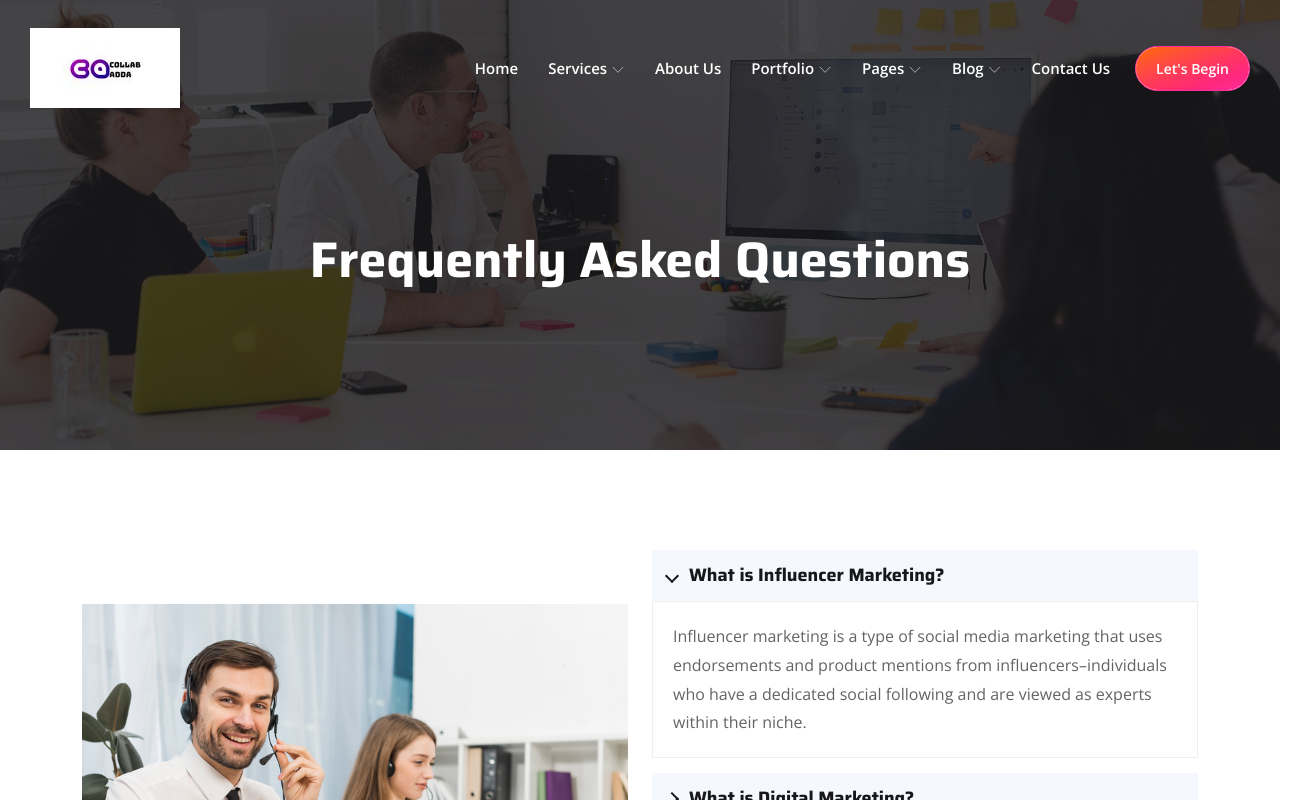
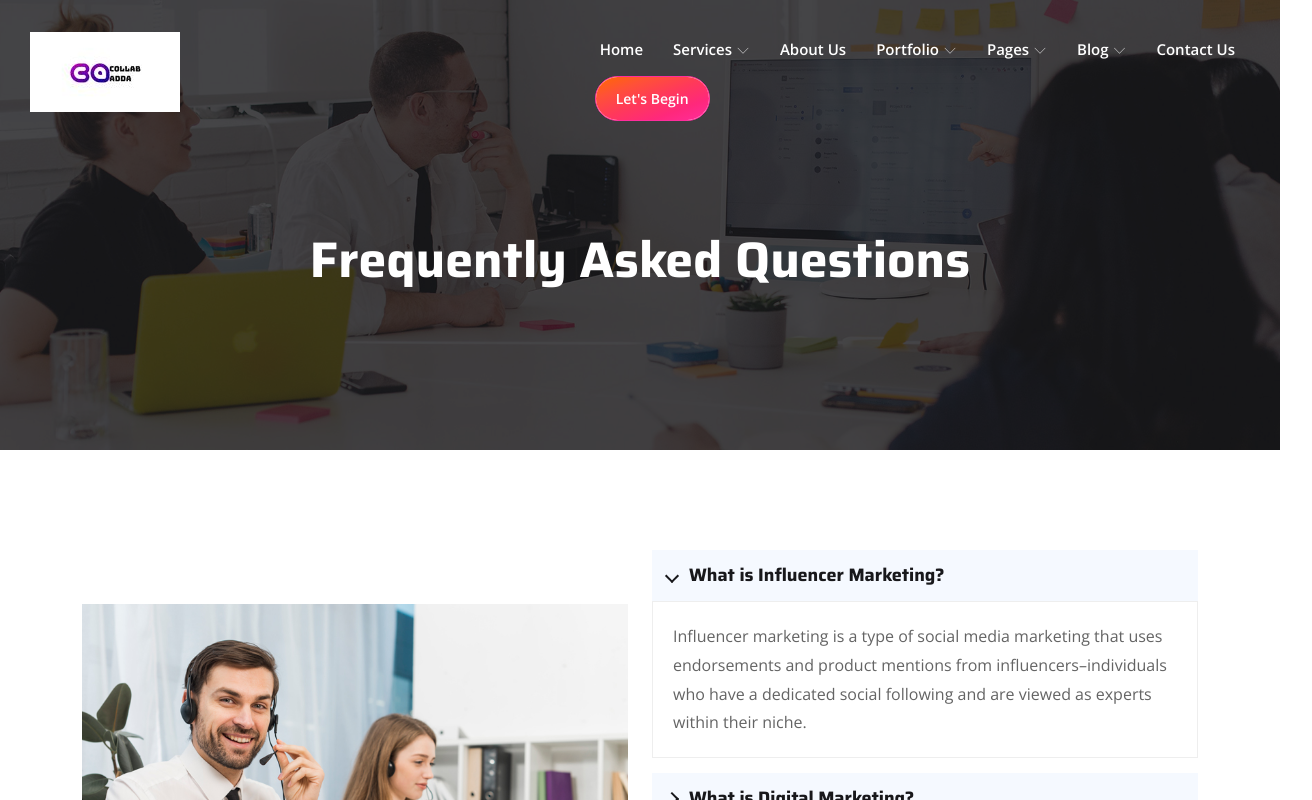
Before and after one commit to Vancedor/colad, a Next.js app: page /faq in a window 1280 px wide. Shown: the top 800 px of the page, 1312 px wide, since content can reach past the window. Built offline with nearby package versions, Linux system fonts and the light colour scheme.

Commit message:
Update NavbarTwo.js

```diff
--- a/components/Layouts/NavbarTwo.js
+++ b/components/Layouts/NavbarTwo.js
@@ -41,7 +41,7 @@ class NavbarTwo extends Component {
                         <div className="container-fluid">
                             <Link href="/">
                                 <a className="navbar-brand">
-                                    <img src="/images/logo.png" className="black-logo" alt="logo" />
+                                    <img src="/images/logo-black.png" className="black-logo" alt="logo" />
                                     <img src="/images/logo-white.png" className="white-logo" alt="logo" />
                                 </a>
                             </Link>
@@ -61,7 +61,7 @@ class NavbarTwo extends Component {
                                 <span className="icon-bar bottom-bar"></span>
                             </button>
 
-                            <div className={classOne} id="navbarSupportedContent">
+                            <div id="navbarSupportedContent">
                                 <ul className="navbar-nav">
                                     <li className="nav-item">
                                         <Link href="/" activeClassName="active">
```
